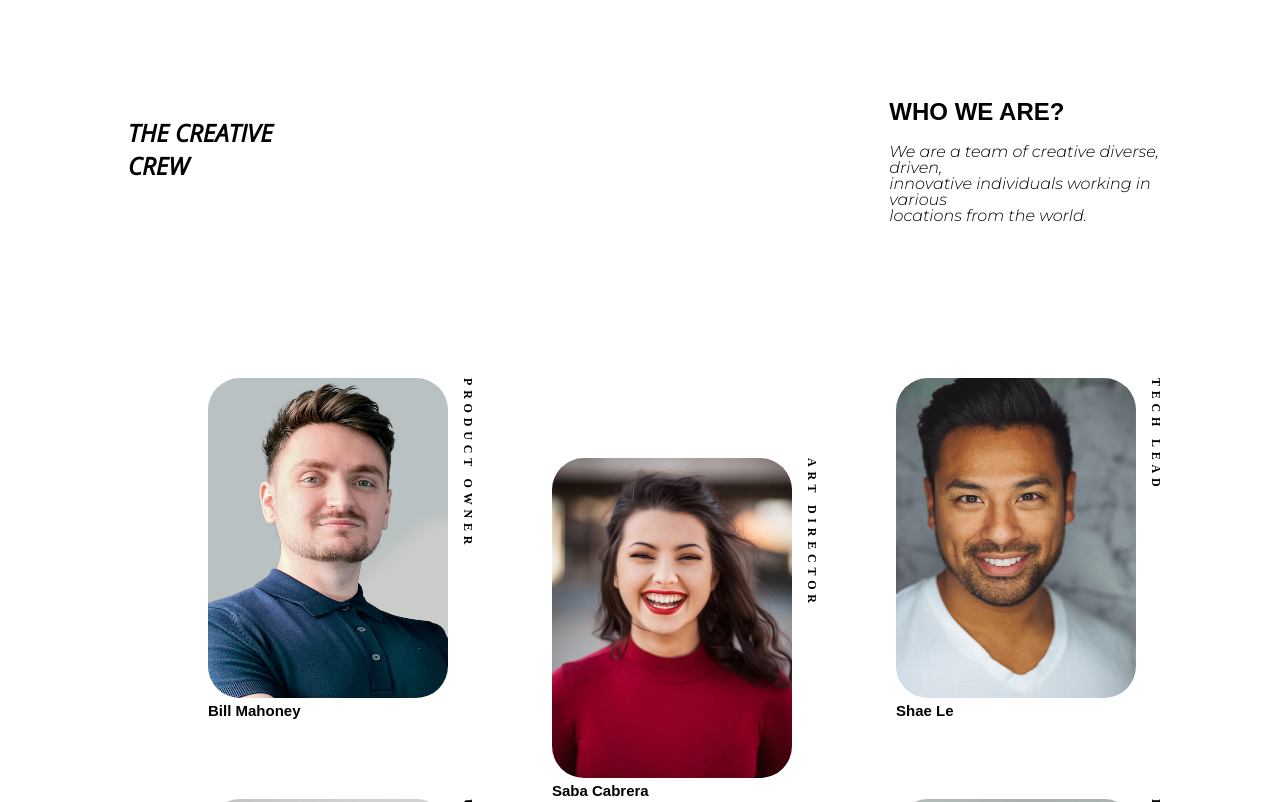
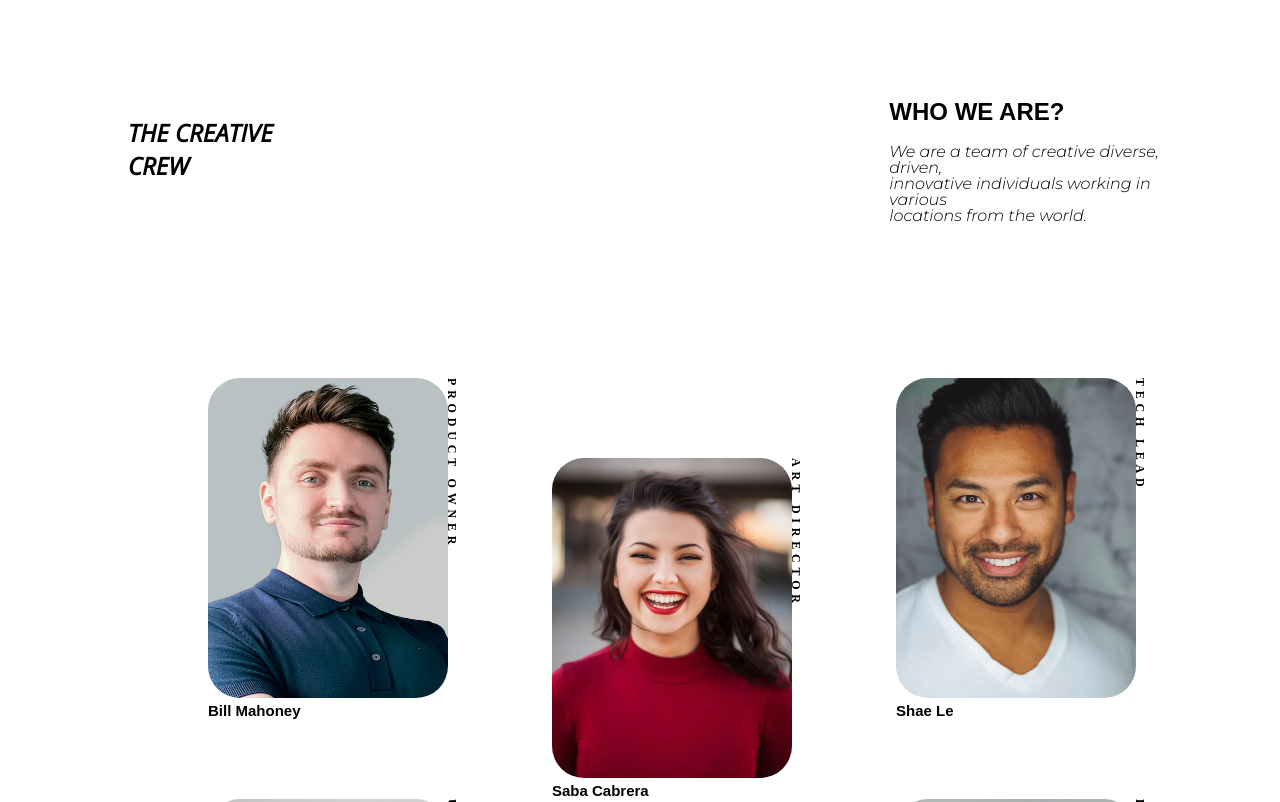
Before and after one commit to Dharshana-R/Team-dev, a plain HTML site: page index.html in a window 1280 px wide. Shown: the top 802 px of the page. Drawn offline with nearby package versions, Linux system fonts and the light colour scheme; a web font is replaced by a local one.

Commit message:
Update style.css

```diff
--- a/style.css
+++ b/style.css
@@ -115,7 +115,7 @@ footer .who{
 
   @media only screen and (min-width: 600px) {
     .job {
-        right: 0;
+        right: 1rem;
         font-size: 0.75rem;
      }
 
```
